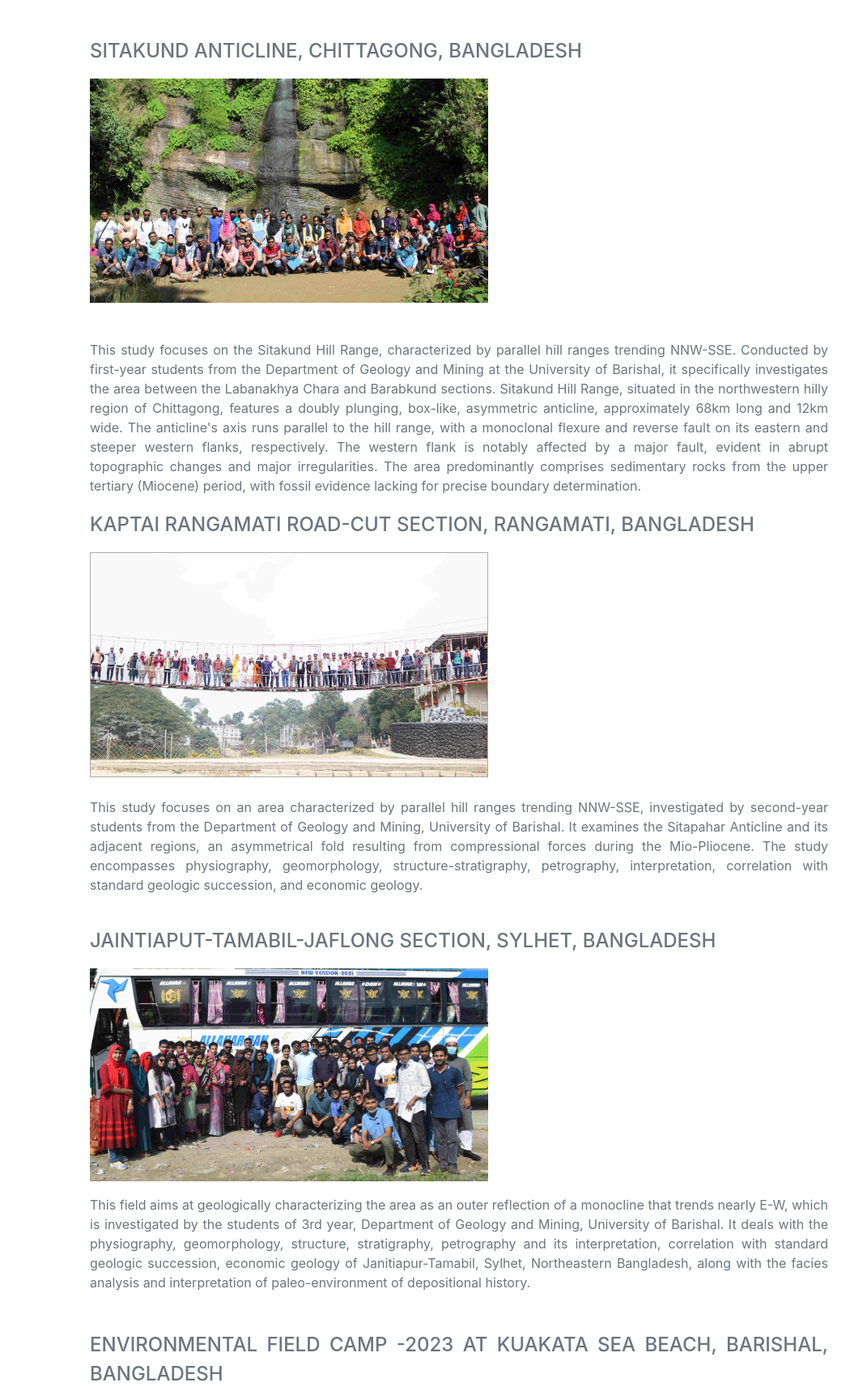
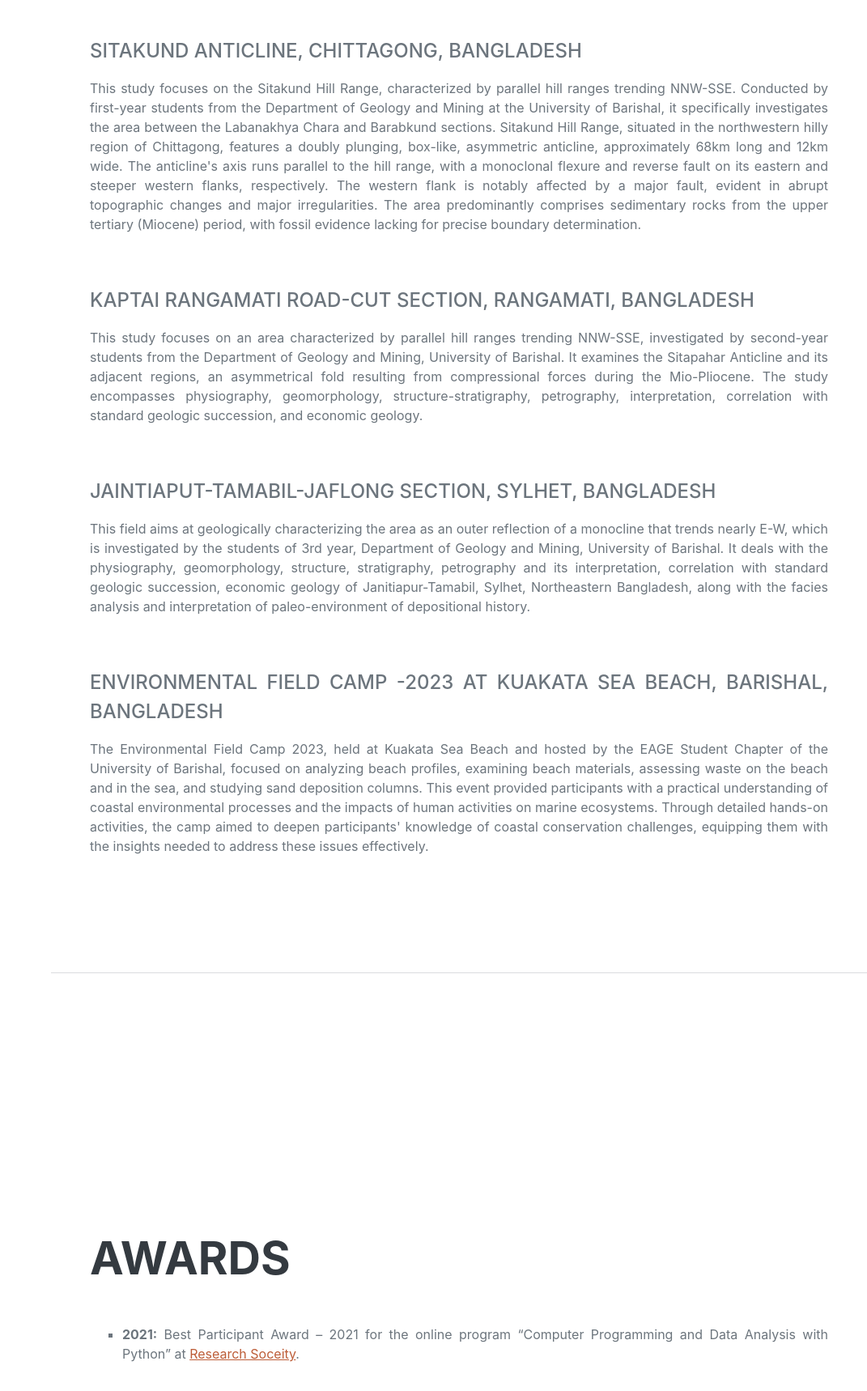
Before and after one commit to emdad29/Resume, a plain HTML site: page index.html in a window 1280 px wide. Shown: the part 7196-8914 px from the top of the page at 81% size, without its empty margins (209-1280 px from the left). Drawn offline with nearby package versions, Linux system fonts and the light colour scheme; a web font is replaced by a local one.

Commit message:
Add files via upload
change

```diff
--- a/index.html
+++ b/index.html
@@ -238,7 +238,7 @@
                     <div class="flex-grow-1 text_al">
 
                         <div class="subheading mb-3">Sitakund Anticline, Chittagong, Bangladesh</div>
-                        <div class="imgcontainer"><img src="field_01.jpg" alt="Field Work - 01" class="imgstyle"></div>
+                        <!--<div class="imgcontainer"><img src="field_01.jpg" alt="Field Work - 01" class="imgstyle"></div>-->
                         <p>This study focuses on the Sitakund Hill Range, characterized by parallel hill ranges trending NNW-SSE. Conducted by first-year students from the Department of Geology and Mining at the University of Barishal, it specifically investigates the area between the Labanakhya Chara and Barabkund sections. Sitakund Hill Range, situated in the northwestern hilly region of Chittagong, features a doubly plunging, box-like, asymmetric anticline, approximately 68km long and 12km wide. The anticline's axis runs parallel to the hill range, with a monoclonal flexure and reverse fault on its eastern and steeper western flanks, respectively. The western flank is notably affected by a major fault, evident in abrupt topographic changes and major irregularities. The area predominantly comprises sedimentary rocks from the upper tertiary (Miocene) period, with fossil evidence lacking for precise boundary determination.
                         </p>
                     </div>
@@ -248,7 +248,7 @@
                     <div class="flex-grow-1">
 
                         <div class="subheading mb-3">Kaptai Rangamati Road-cut section, Rangamati, Bangladesh</div>
-                        <div class="imgcontainer" style="height: 65%;"><img src="field_02.jpg" alt="Field Work - 02" class="imgstyle" style="border: 1px solid rgb(173, 172, 172);"></div>
+                        <!--<div class="imgcontainer" style="height: 65%;"><img src="field_02.jpg" alt="Field Work - 02" class="imgstyle" style="border: 1px solid rgb(173, 172, 172);"></div>-->
                         <p>This study focuses on an area characterized by parallel hill ranges trending NNW-SSE, investigated by second-year students from the Department of Geology and Mining, University of Barishal. It examines the Sitapahar Anticline and its adjacent regions, an asymmetrical fold resulting from compressional forces during the Mio-Pliocene. The study encompasses physiography, geomorphology, structure-stratigraphy, petrography, interpretation, correlation with standard geologic succession, and economic geology.</p>
                     </div>
 
@@ -257,7 +257,7 @@
                     <div class="flex-grow-1">
 
                         <div class="subheading mb-3">Jaintiaput-Tamabil-Jaflong Section, Sylhet, Bangladesh</div>
-                        <div class="imgcontainer" style="height: 62%;"><img src="field_03.jpg" alt="Field Work - 03" class="imgstyle"></div>
+                        <!--<div class="imgcontainer" style="height: 62%;"><img src="field_03.jpg" alt="Field Work - 03" class="imgstyle"></div>-->
                         <p>This field aims at geologically characterizing the area as an outer reflection of a monocline that trends nearly E-W, which is investigated by the students of 3rd year, Department of Geology and Mining, University of Barishal. It deals with the physiography, geomorphology, structure, stratigraphy, petrography and its interpretation, correlation with standard geologic succession, economic geology of Janitiapur-Tamabil, Sylhet, Northeastern Bangladesh, along with the facies analysis and interpretation of paleo-environment of depositional history. </p>
                     </div>
                 </div>
@@ -266,7 +266,7 @@
                     <div class="flex-grow-1">
 
                         <div class="subheading mb-3">Environmental Field Camp -2023 at Kuakata Sea Beach, Barishal, Bangladesh</div>
-                        <div class="imgcontainer" style="height: 62%;"><img src="eage.jpg" alt="Field Work - 03" class="imgstyle"style="border: 1px solid rgb(173, 172, 172);"></div>
+                        <!--<div class="imgcontainer" style="height: 62%;"><img src="eage.jpg" alt="Field Work - 03" class="imgstyle"style="border: 1px solid rgb(173, 172, 172);"></div>-->
                         <p>The Environmental Field Camp 2023, held at Kuakata Sea Beach and hosted by the EAGE Student Chapter of the University of Barishal, focused on analyzing beach profiles, examining beach materials, assessing waste on the beach and in the sea, and studying sand deposition columns. This event provided participants with a practical understanding of coastal environmental processes and the impacts of human activities on marine ecosystems. Through detailed hands-on activities, the camp aimed to deepen participants' knowledge of coastal conservation challenges, equipping them with the insights needed to address these issues effectively. </p>
                     </div>
                 </div>
```
